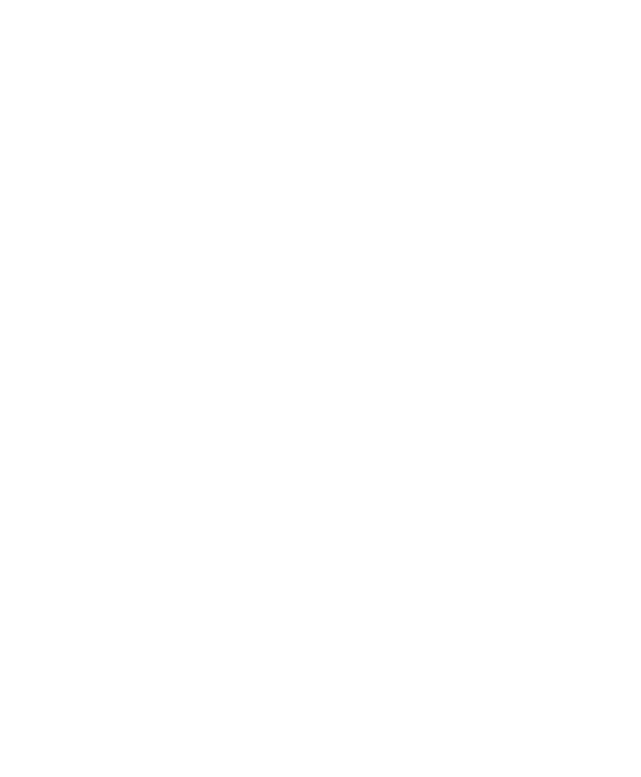
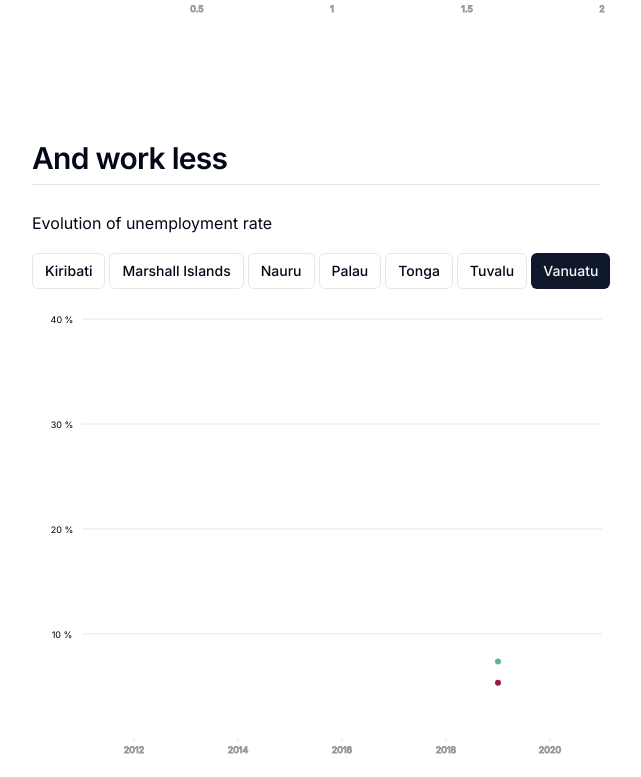
Before and after one commit to holtzy/pacific-challenge, a Next.js app: page / in a window 1280 px wide. Shown: the part 2020-2797 px from the top of the page, without its empty margins (324-965 px from the left). Before the commit the page ends 1928 px from the top, so only its background shows below. Built offline with nearby package versions, Linux system fonts and the light colour scheme.

Commit message:
line charté

```diff
--- a/package.json
+++ b/package.json
@@ -13,12 +13,14 @@
     "@radix-ui/react-slot": "^1.1.0",
     "@react-spring/web": "^9.7.4",
     "@types/d3-geo": "^3.1.0",
+    "@types/d3-shape": "^3.1.6",
     "@types/geojson": "^7946.0.14",
     "class-variance-authority": "^0.7.0",
     "clsx": "^2.1.1",
     "d3-array": "^3.2.4",
     "d3-geo": "^3.1.1",
     "d3-scale": "^4.0.2",
+    "d3-shape": "^3.2.0",
     "lucide-react": "^0.416.0",
     "next": "14.2.5",
     "react": "^18",
--- a/src/app/globals.css
+++ b/src/app/globals.css
@@ -75,7 +75,7 @@
   @apply scroll-m-20 text-4xl font-extrabold tracking-tight lg:text-5xl;
 }
 h2 {
-  @apply mt-10 scroll-m-20 border-b pb-2 text-3xl font-semibold tracking-tight transition-colors first:mt-0;
+  @apply mt-28 scroll-m-20 border-b pb-2 text-3xl font-semibold tracking-tight transition-colors;
 }
 h3 {
   @apply mt-8 scroll-m-20 text-2xl font-semibold tracking-tight;
--- a/src/app/page.tsx
+++ b/src/app/page.tsx
@@ -12,6 +12,8 @@
 import { BubbleMap } from "@/dataviz/bubbleMap/BubbleMap";
 import { geoData } from "@/data/pacific";
 import { genderPayGap } from "@/data/gender-pay-gap";
+import { LineChart } from "@/dataviz/lineChart/LineChart";
+import { employmentRates } from "@/data/employment-rates";
 
 const CONTAINER_WIDTH = 600;
 
@@ -21,6 +23,22 @@
 
   const [selectedIsland, setSelectedIsland] = useState<Island>("Vanuatu");
 
+  const islandSelectButtons = (
+    <div className="flex gap-1 mt-4 ">
+      {allIslandNames.map((item) => {
+        return (
+          <Button
+            key={item}
+            size={"sm"}
+            variant={item === selectedIsland ? "default" : "outline"}
+            onClick={() => setSelectedIsland(item)}
+          >
+            {item}
+          </Button>
+        );
+      })}
+    </div>
+  );
   return (
     <main>
       <div
@@ -57,20 +75,7 @@
           lower 2nd when youger people (aged 25-54) reached the upper 2nd.
         </p>
 
-        <div className="flex gap-1 mt-4 ">
-          {allIslandNames.map((item) => {
-            return (
-              <Button
-                key={item}
-                size={"sm"}
-                variant={item === selectedIsland ? "default" : "outline"}
-                onClick={() => setSelectedIsland(item)}
-              >
-                {item}
-              </Button>
-            );
-          })}
-        </div>
+        {islandSelectButtons}
       </div>
 
       <div className="w-full flex gap-2 justify-center">
@@ -98,8 +103,8 @@
         <p className="caption">
           Fig 1.1 and 1.2: educational attainment in {selectedIsland}.
         </p>
+
         <h2>But they are poorer</h2>
-
         <p>
           Weird. The dataset has very contrasted result on pay gap. Good news
           but kills the story. Ask Joseph: one column is missing.
@@ -112,6 +117,17 @@
             // .filter((item) => item.Occupation === "All occupations")
           }
         />
+
+        <h2>And work less</h2>
+        <p>Evolution of unemployment rate</p>
+        {islandSelectButtons}
+        <LineChart
+          width={600}
+          height={500}
+          data={employmentRates
+            .filter((d) => d.age === "25-54")
+            .filter((d) => d.island === selectedIsland)}
+        />
       </div>
     </main>
   );
--- /dev/null
+++ b/src/data/employment-rates.tsx
@@ -0,0 +1,333 @@
+import { EmploymentRateItem } from "@/lib/types";
+
+export const employmentRates: EmploymentRateItem[] = [
+  {
+    island: "Cook Islands",
+    year: 2015,
+    unemployment_rate: 1.44,
+    age: "25-54",
+    sex: "Female",
+  },
+  {
+    island: "Cook Islands",
+    year: 2015,
+    unemployment_rate: 1.71,
+    age: "25-54",
+    sex: "Male",
+  },
+  {
+    island: "Kiribati",
+    year: 2015,
+    unemployment_rate: 36.63,
+    age: "25-54",
+    sex: "Female",
+  },
+  {
+    island: "Kiribati",
+    year: 2015,
+    unemployment_rate: 24.7,
+    age: "25-54",
+    sex: "Male",
+  },
+  {
+    island: "Kiribati",
+    year: 2015,
+    unemployment_rate: 14.24,
+    age: "55-64",
+    sex: "Female",
+  },
+  {
+    island: "Kiribati",
+    year: 2015,
+    unemployment_rate: 12.52,
+    age: "55-64",
+    sex: "Male",
+  },
+  {
+    island: "Kiribati",
+    year: 2019,
+    unemployment_rate: 6.23,
+    age: "25-54",
+    sex: "Female",
+  },
+  {
+    island: "Kiribati",
+    year: 2019,
+    unemployment_rate: 5.97,
+    age: "25-54",
+    sex: "Male",
+  },
+  {
+    island: "Kiribati",
+    year: 2019,
+    unemployment_rate: 5.8,
+    age: "55-64",
+    sex: "Male",
+  },
+  {
+    island: "Marshall Islands",
+    year: 2011,
+    unemployment_rate: 1,
+    age: "25-54",
+    sex: "Female",
+  },
+  {
+    island: "Marshall Islands",
+    year: 2011,
+    unemployment_rate: 0.59,
+    age: "25-54",
+    sex: "Male",
+  },
+  {
+    island: "Marshall Islands",
+    year: 2019,
+    unemployment_rate: 4.18,
+    age: "25-54",
+    sex: "Female",
+  },
+  {
+    island: "Marshall Islands",
+    year: 2019,
+    unemployment_rate: 5.98,
+    age: "25-54",
+    sex: "Male",
+  },
+  {
+    island: "Micronesia (Federated States of)",
+    year: 2013,
+    unemployment_rate: 21.84,
+    age: "25-54",
+    sex: "Female",
+  },
+  {
+    island: "Micronesia (Federated States of)",
+    year: 2013,
+    unemployment_rate: 16.22,
+    age: "25-54",
+    sex: "Male",
+  },
+  {
+    island: "Micronesia (Federated States of)",
+    year: 2013,
+    unemployment_rate: 5.85,
+    age: "55-64",
+    sex: "Male",
+  },
+  {
+    island: "Nauru",
+    year: 2011,
+    unemployment_rate: 33.5,
+    age: "25-54",
+    sex: "Female",
+  },
+  {
+    island: "Nauru",
+    year: 2011,
+    unemployment_rate: 19.05,
+    age: "25-54",
+    sex: "Male",
+  },
+  {
+    island: "Nauru",
+    year: 2011,
+    unemployment_rate: 21.59,
+    age: "55-64",
+    sex: "Female",
+  },
+  {
+    island: "Nauru",
+    year: 2011,
+    unemployment_rate: 18.9,
+    age: "55-64",
+    sex: "Male",
+  },
+  {
+    island: "Nauru",
+    year: 2012,
+    unemployment_rate: 14.81,
+    age: "25-54",
+    sex: "Female",
+  },
+  {
+    island: "Nauru",
+    year: 2012,
+    unemployment_rate: 8.85,
+    age: "25-54",
+    sex: "Male",
+  },
+  {
+    island: "Palau",
+    year: 2015,
+    unemployment_rate: 0.42,
+    age: "25-54",
+    sex: "Female",
+  },
+  {
+    island: "Palau",
+    year: 2015,
+    unemployment_rate: 0.7,
+    age: "25-54",
+    sex: "Male",
+  },
+  {
+    island: "Samoa",
+    year: 2013,
+    unemployment_rate: 2,
+    age: "25-54",
+    sex: "Female",
+  },
+  {
+    island: "Samoa",
+    year: 2013,
+    unemployment_rate: 1.01,
+    age: "25-54",
+    sex: "Male",
+  },
+  {
+    island: "Solomon Islands",
+    year: 2012,
+    unemployment_rate: 6.15,
+    age: "25-54",
+    sex: "Female",
+  },
+  {
+    island: "Solomon Islands",
+    year: 2012,
+    unemployment_rate: 4.75,
+    age: "25-54",
+    sex: "Male",
+  },
+  {
+    island: "Solomon Islands",
+    year: 2012,
+    unemployment_rate: 1.89,
+    age: "55-64",
+    sex: "Male",
+  },
+  {
+    island: "Tonga",
+    year: 2016,
+    unemployment_rate: 1.74,
+    age: "25-54",
+    sex: "Female",
+  },
+  {
+    island: "Tonga",
+    year: 2016,
+    unemployment_rate: 1.1,
+    age: "25-54",
+    sex: "Male",
+  },
+  {
+    island: "Tonga",
+    year: 2016,
+    unemployment_rate: 0.63,
+    age: "55-64",
+    sex: "Male",
+  },
+  {
+    island: "Tonga",
+    year: 2018,
+    unemployment_rate: 2.04,
+    age: "25-54",
+    sex: "Female",
+  },
+  {
+    island: "Tonga",
+    year: 2018,
+    unemployment_rate: 2.28,
+    age: "25-54",
+    sex: "Male",
+  },
+  {
+    island: "Tonga",
+    year: 2021,
+    unemployment_rate: 2.4,
+    age: "25-54",
+    sex: "Female",
+  },
+  {
+    island: "Tonga",
+    year: 2021,
+    unemployment_rate: 3.56,
+    age: "25-54",
+    sex: "Male",
+  },
+  {
+    island: "Tuvalu",
+    year: 2015,
+    unemployment_rate: 12.92,
+    age: "25-54",
+    sex: "Female",
+  },
+  {
+    island: "Tuvalu",
+    year: 2015,
+    unemployment_rate: 13.16,
+    age: "25-54",
+    sex: "Male",
+  },
+  {
+    island: "Tuvalu",
+    year: 2015,
+    unemployment_rate: 15.91,
+    age: "55-64",
+    sex: "Male",
+  },
+  {
+    island: "Tuvalu",
+    year: 2017,
+    unemployment_rate: 16.25,
+    age: "25-54",
+    sex: "Female",
+  },
+  {
+    island: "Tuvalu",
+    year: 2017,
+    unemployment_rate: 16.73,
+    age: "25-54",
+    sex: "Male",
+  },
+  {
+    island: "Tuvalu",
+    year: 2017,
+    unemployment_rate: 9.23,
+    age: "55-64",
+    sex: "Female",
+  },
+  {
+    island: "Tuvalu",
+    year: 2017,
+    unemployment_rate: 18.07,
+    age: "55-64",
+    sex: "Male",
+  },
+  {
+    island: "Vanuatu",
+    year: 2019,
+    unemployment_rate: 7.37,
+    age: "25-54",
+    sex: "Female",
+  },
+  {
+    island: "Vanuatu",
+    year: 2019,
+    unemployment_rate: 5.36,
+    age: "25-54",
+    sex: "Male",
+  },
+  {
+    island: "Vanuatu",
+    year: 2019,
+    unemployment_rate: 5.58,
+    age: "55-64",
+    sex: "Female",
+  },
+  {
+    island: "Vanuatu",
+    year: 2019,
+    unemployment_rate: 3.47,
+    age: "55-64",
+    sex: "Male",
+  },
+];
--- /dev/null
+++ b/src/dataviz/lineChart/LineChart.tsx
@@ -0,0 +1,130 @@
+import { EmploymentRateItem } from "@/lib/types";
+import { sexColorScale } from "@/lib/utils";
+import { extent } from "d3-array";
+import { scaleLinear } from "d3-scale";
+import { line } from "d3-shape";
+import { useRef } from "react";
+
+const MARGIN = { top: 30, right: 30, bottom: 50, left: 50 };
+
+type LineChartProps = {
+  width: number;
+  height: number;
+  data: EmploymentRateItem[];
+};
+
+export const LineChart = ({ width, height, data }: LineChartProps) => {
+  console.log("data", data);
+
+  // bounds = area inside the graph axis = calculated by substracting the margins
+  const axesRef = useRef(null);
+  const boundsWidth = width - MARGIN.right - MARGIN.left;
+  const boundsHeight = height - MARGIN.top - MARGIN.bottom;
+
+  // Y axis
+  const yScale = scaleLinear().domain([0, 40]).range([boundsHeight, 0]);
+
+  // X axis
+  const xScale = scaleLinear().domain([2011, 2021]).range([0, boundsWidth]);
+
+  // Build the line
+  const lineBuilder = line<EmploymentRateItem>()
+    .x((d) => xScale(d.year))
+    .y((d) => yScale(d.unemployment_rate));
+
+  const linePathMale = lineBuilder(data.filter((d) => d.sex === "Male"));
+  const linePathFemale = lineBuilder(data.filter((d) => d.sex === "Female"));
+
+  // Circles
+  const allCircles = data.map((d) => {
+    return (
+      <circle
+        cx={xScale(d.year)}
+        cy={yScale(d.unemployment_rate)}
+        r={3}
+        fill={sexColorScale(d.sex)}
+      />
+    );
+  });
+
+  const grid = xScale.ticks(6).map((value, i) => (
+    <g key={i}>
+      <line
+        x1={xScale(value)}
+        x2={xScale(value)}
+        y1={boundsHeight}
+        y2={boundsHeight + 4}
+        stroke="#808080"
+        opacity={0.2}
+      />
+      <text
+        x={xScale(value)}
+        y={boundsHeight + 10}
+        textAnchor="middle"
+        alignmentBaseline="central"
+        fontSize={9}
+        stroke="#808080"
+        opacity={0.8}
+      >
+        {value}
+      </text>
+    </g>
+  ));
+
+  const yGrid = yScale
+    .ticks(4)
+    .slice(1)
+    .map((value, i) => (
+      <g key={i}>
+        <line
+          x1={0}
+          x2={boundsWidth}
+          y1={yScale(value)}
+          y2={yScale(value)}
+          stroke="#808080"
+          opacity={0.2}
+        />
+        <text
+          x={-20}
+          y={yScale(value)}
+          textAnchor={"middle"}
+          alignmentBaseline="central"
+          fontSize={9}
+          fill="black"
+          opacity={1}
+        >
+          {value + " %"}
+        </text>
+      </g>
+    ));
+
+  return (
+    <div>
+      <svg width={width} height={height}>
+        <g
+          width={boundsWidth}
+          height={boundsHeight}
+          transform={`translate(${[MARGIN.left, MARGIN.top].join(",")})`}
+        >
+          {grid}
+          {yGrid}
+          <path
+            d={linePathMale}
+            opacity={1}
+            stroke={sexColorScale("Male")}
+            fill="none"
+            strokeWidth={2}
+          />
+          <path
+            d={linePathFemale}
+            opacity={1}
+            stroke={sexColorScale("Female")}
+            fill="none"
+            strokeWidth={2}
+          />
+          {allCircles}
+        </g>
+      </svg>
+    </div>
+  );
+};
--- a/src/lib/types.ts
+++ b/src/lib/types.ts
@@ -24,3 +24,11 @@
     TIME_PERIOD: number,
     OBS_VALUE: number,
 }
+
+export type EmploymentRateItem = {
+    island: string,
+    year: number,
+    unemployment_rate: number,
+    age: "25-54" | string,
+    sex: Sex,
+}
```
Also changed, not shown: 1 other file (tests, documents, lock files or other folders).
